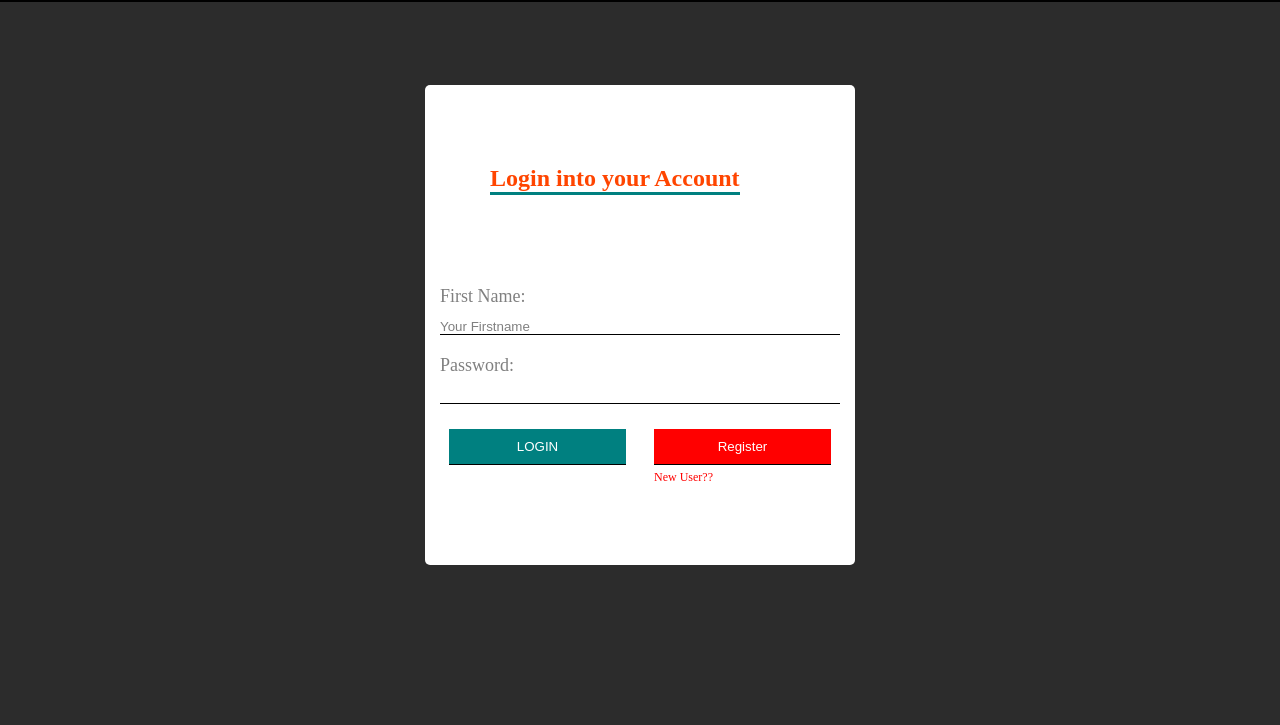
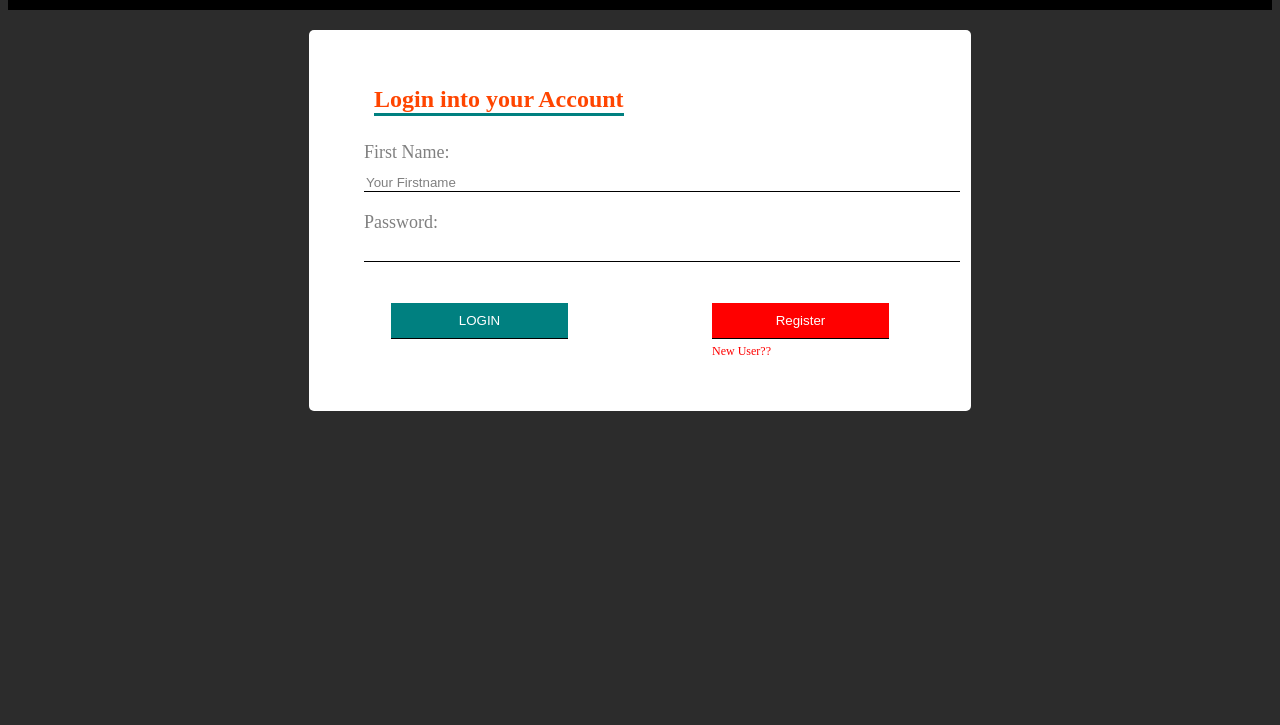
Before and after one commit to jinishpatel/Group_A_Ecommerce, a plain HTML site: page finalProjectEcommerse/templates/login.html in a window 1280 px wide. Shown: the part 75-800 px from the top of the page. Drawn offline with Linux system fonts and the light colour scheme.

Commit message:
updated register

```diff
--- a/finalProjectEcommerse/css/register.css
+++ b/finalProjectEcommerse/css/register.css
@@ -1,12 +1,10 @@
 * {
-  margin: 0;
-  padding: 0;
+  width: auto;
+
 }
 
 body {
   background-color: rgb(44, 44, 44);
-  width: 100%;
-  height: 100%;
   box-sizing: border-box;
   /* position: relative; */
 }
@@ -101,19 +99,18 @@ nav {
 }
 
 .register {
-  width: 400px;
-  height: 400px;
+  width: 50%;
+  height: 50%;
   background-color: white;
-  position: absolute;
+  position: relative;
   top: 0;
   bottom: 0;
   left: 0;
   right: 0;
   margin: auto;
+  margin-top: 20px;
   padding: 40px 15px;
-  display: flex;
   flex-direction: column;
-  justify-content: space-around;
   border-radius: 5px;
 }
 
@@ -189,11 +186,15 @@ p {
   color: red;
 }
 @media screen and (max-width: 480px) {
+  .body{
+    box-sizing: content-box;
+    background-color: aliceblue;
+  }
   .register {
     width: max-content;
 
     padding: 0px;
-    margin: 0px;
+    margin-top: 50px;
     flex-direction: column;
     justify-content: space-around;
   }
```
Also changed, not shown: finalProjectEcommerse/templates/register.html (+2 -2 lines).
